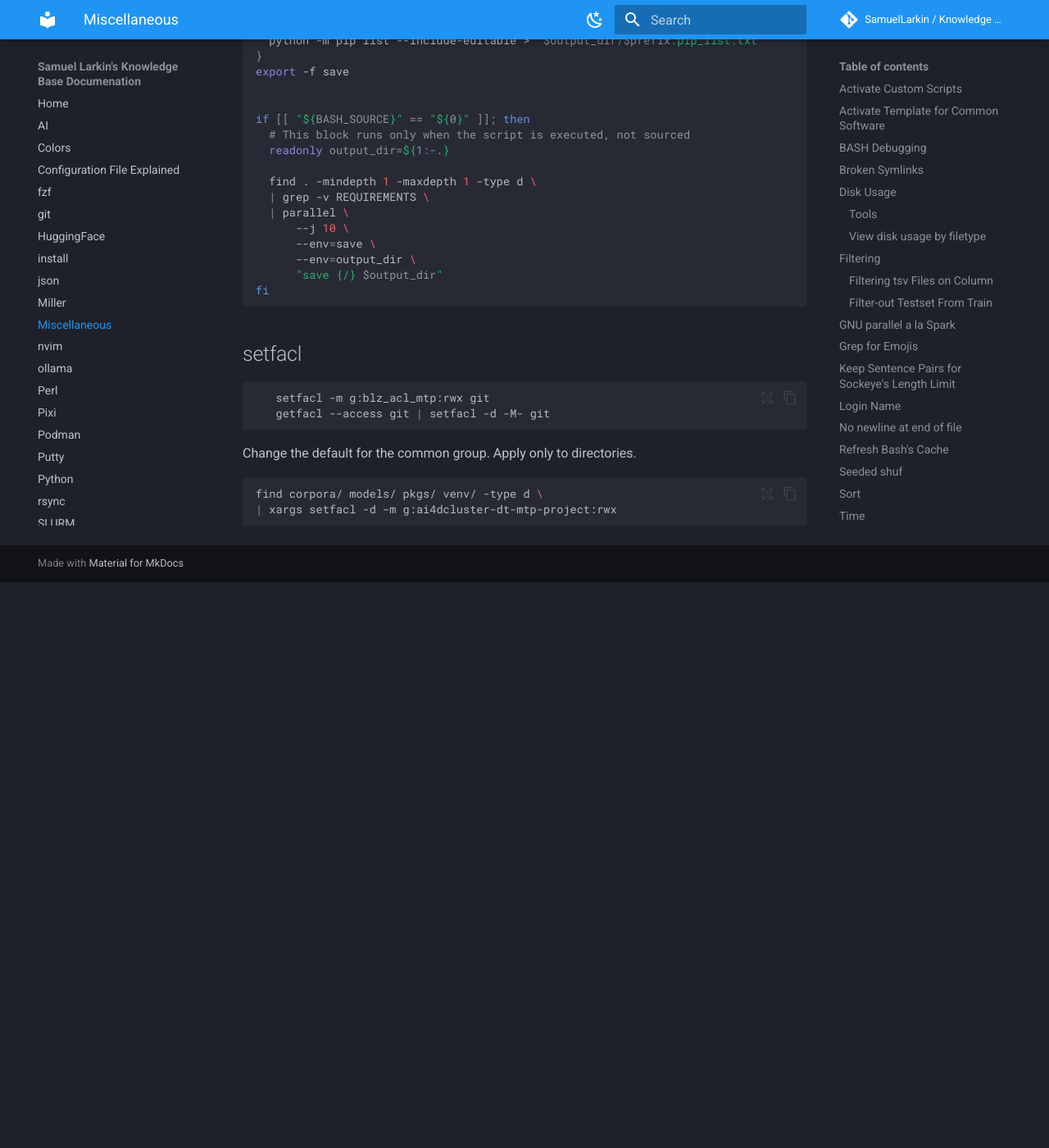
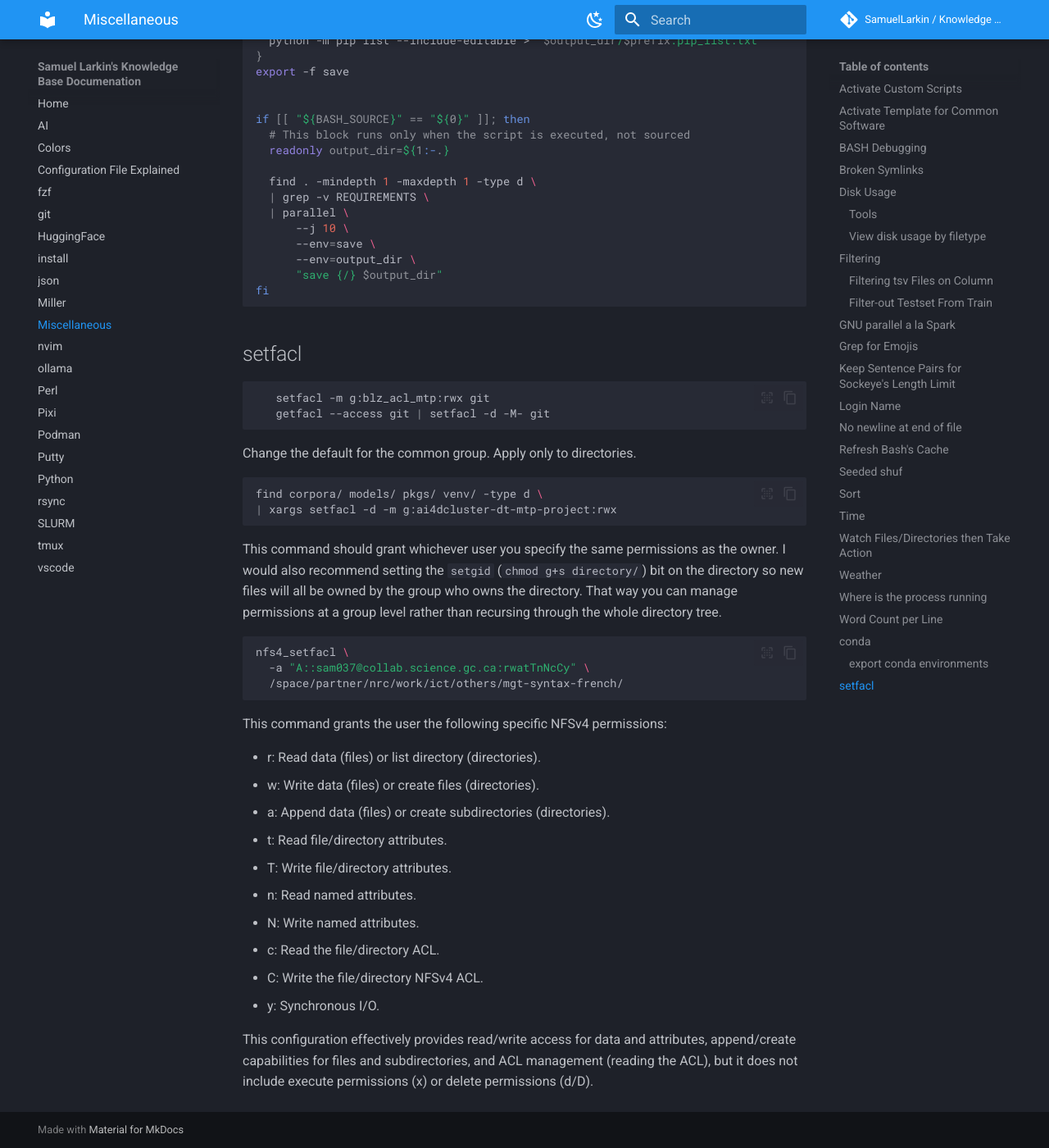
Before and after one commit to SamuelLarkin/kb, an MkDocs documentation site: the page built from docs/miscellaneous.md, in a window 1280 px wide and 1400 px high, scrolled down 7743 px. Shown: the whole window at 82% size. Built offline with MkDocs 1.6.1 and Material for MkDocs 9.7.7, drawn with Linux system fonts in a browser that asks for light colours; comment, search, counter and statistics services are not loaded; the version menu is left out; before the commit the page ends 8453 px from its top, so only the background shows below that.

Commit message:
docs(misc): added Ryan's command to set facl

````diff
--- a/docs/miscellaneous.md
+++ b/docs/miscellaneous.md
@@ -389,3 +389,28 @@ Apply only to directories.
 find corpora/ models/ pkgs/ venv/ -type d \
 | xargs setfacl -d -m g:ai4dcluster-dt-mtp-project:rwx
 ```
+
+This command should grant whichever user you specify the same permissions as the owner.
+I would also recommend setting the `setgid` (`chmod g+s directory/`) bit on the directory so new files will all be owned by the group who owns the directory.
+That way you can manage permissions at a group level rather than recursing through the whole directory tree.
+
+```sh
+nfs4_setfacl \
+  -a "A::sam037@collab.science.gc.ca:rwatTnNcCy" \
+  /space/partner/nrc/work/ict/others/mgt-syntax-french/
+```
+
+This command grants the user the following specific NFSv4 permissions:
+
+- r: Read data (files) or list directory (directories).
+- w: Write data (files) or create files (directories).
+- a: Append data (files) or create subdirectories (directories).
+- t: Read file/directory attributes.
+- T: Write file/directory attributes.
+- n: Read named attributes.
+- N: Write named attributes.
+- c: Read the file/directory ACL.
+- C: Write the file/directory NFSv4 ACL.
+- y: Synchronous I/O.
+
+This configuration effectively provides read/write access for data and attributes, append/create capabilities for files and subdirectories, and ACL management (reading the ACL), but it does not include execute permissions (x) or delete permissions (d/D).
````
